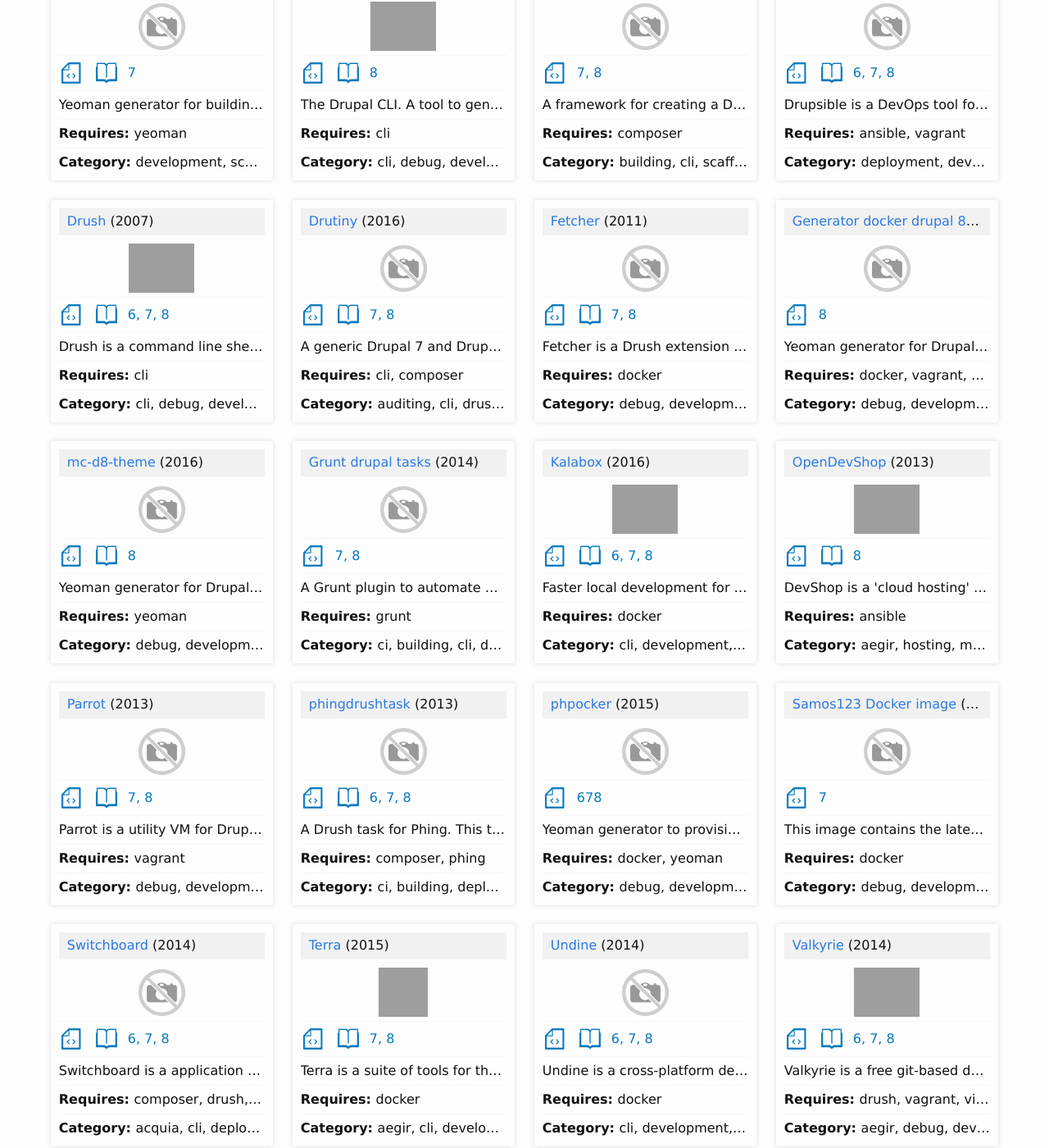
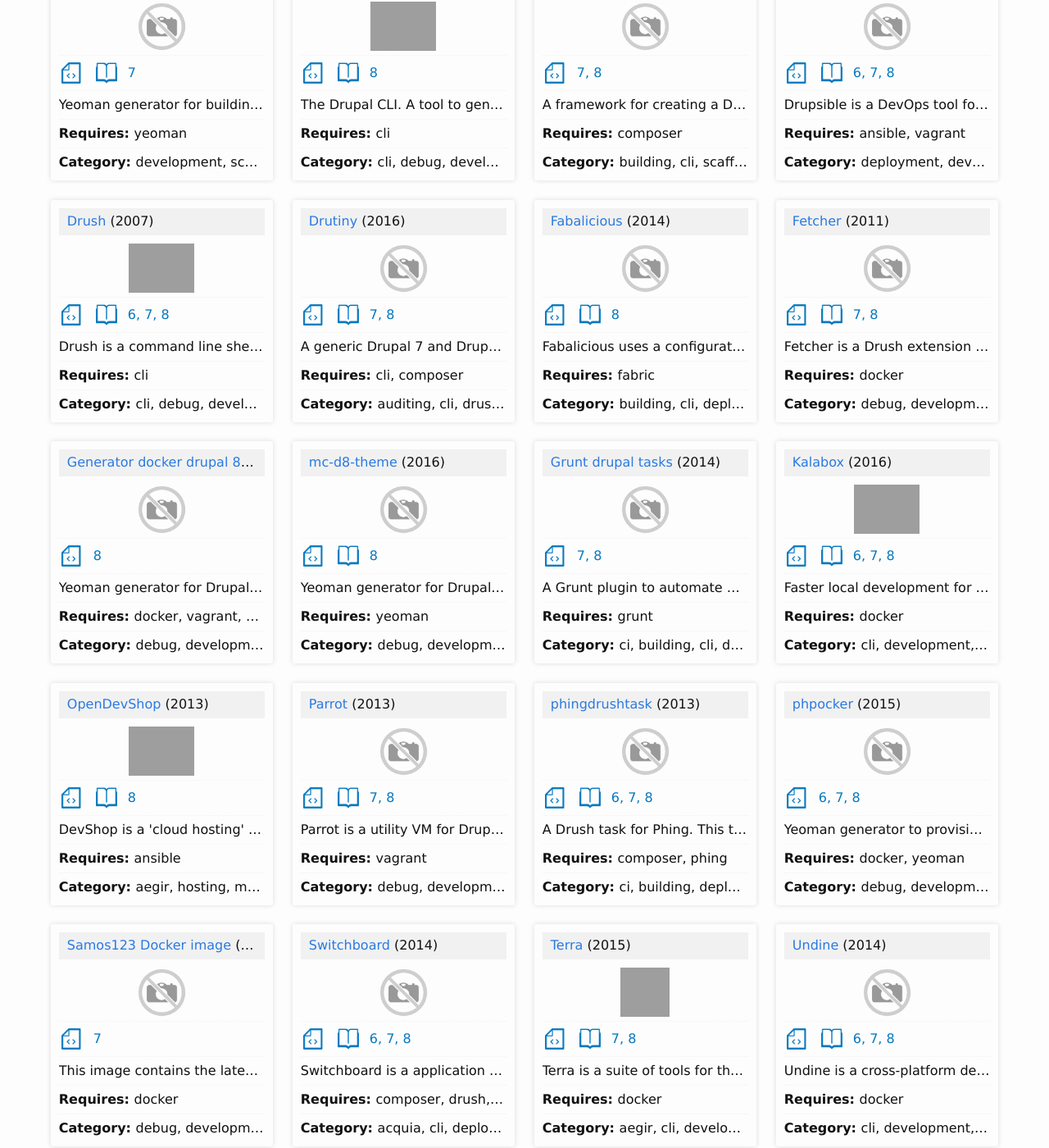
Before and after one commit to drupaltools/drupaltools.github.io, a Jekyll site: the page built from index.html, in a window 1280 px wide and 1400 px high, scrolled down 2082 px, cut to the strip 0-1400 px from the top of the window. Shown: the whole strip at 82% size. Built offline with Jekyll 4.4.1, drawn with Linux system fonts in a browser that asks for light colours; grey boxes are pictures that could not be loaded.

Commit message:
Add Fabalicious

```diff
--- /dev/null
+++ b/_data/projects/fabalicious.yml
@@ -0,0 +1,30 @@
+name: Fabalicious
+year_created: 2014
+source: https://github.com/factorial-io/fabalicious
+homepage: https://github.com/factorial-io/fabalicious
+docs: http://factorial-io.github.io/fabalicious
+logo:
+
+description: "Fabalicious uses a configuration file with a list of hosts and
+ssh and optionally tools like composer, drush, git, docker or custom scripts
+to run common tasks on remote machines. It is slightly biased to
+drupal-projects but it works for a lot of other types of projects."
+
+requires:
+  - fabric
+drupal_versions:
+  - 8
+operation_system:
+  - Linux
+  - macOS
+category:
+  - provisioning
+  - building
+  - deployment
+  - testing
+  - cli
+similar:
+  - fetcher
+  - drubs
+  - blt
+  - deployotron
--- a/_data/projects/phpocker.yml
+++ b/_data/projects/phpocker.yml
@@ -12,14 +12,15 @@
   - yeoman
   - docker
 drupal_versions:
-  - 6,7,8
+  - 6
+  - 7
+  - 8
 category:
   - development
   - provision
   - debug
   - generator
 similar:
-  - generator-docker-drupal8
   - valkyrie
   - ddd
   - generator-docker-drupal8
```
